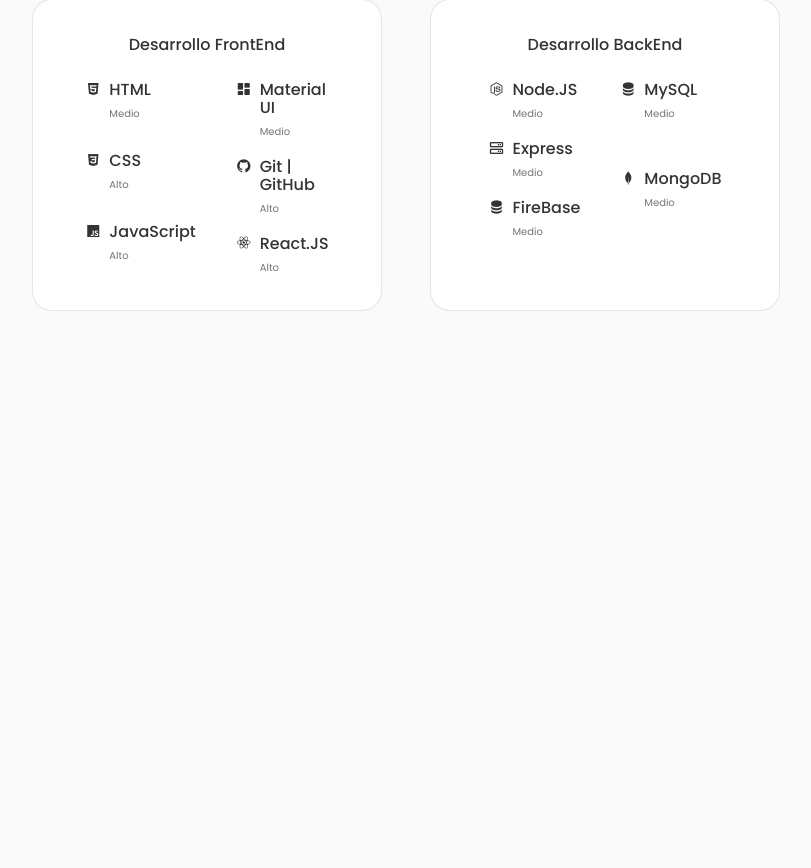
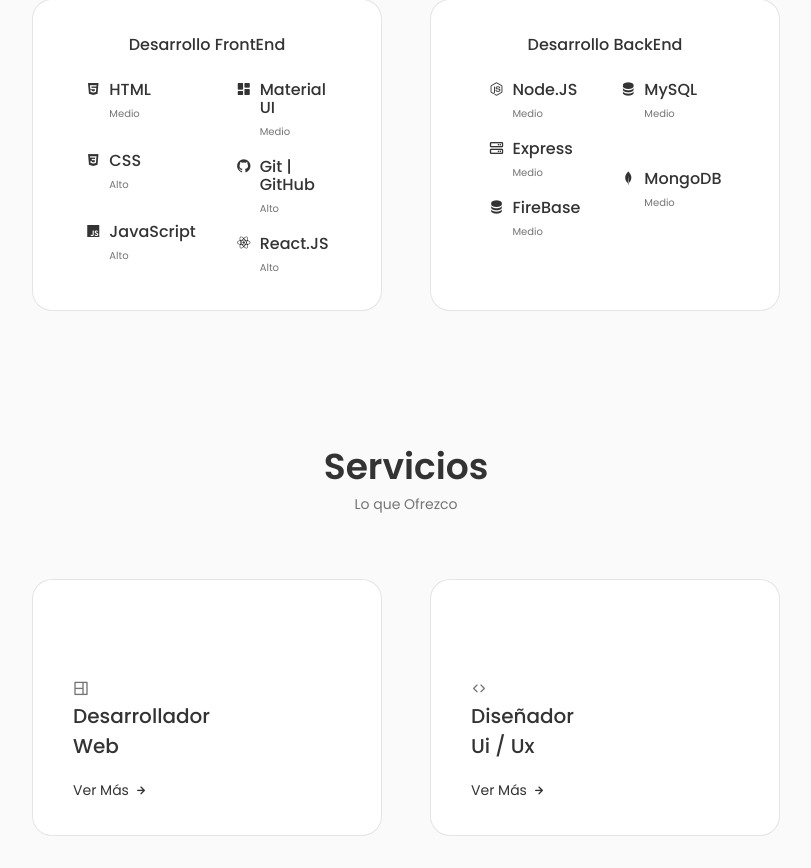
Before and after one commit to maxianguita/portafolio, a React (Vite) app: page / in a window 1280 px wide. Shown: the part 1785-2653 px from the top of the page, without its empty margins (234-1045 px from the left). Before the commit the page ends 2128 px from the top, so only its background shows below. Built offline with nearby package versions, Linux system fonts and the light colour scheme.

Commit message:
ServiceComponet finalizado

```diff
--- a/src/App.jsx
+++ b/src/App.jsx
@@ -4,6 +4,7 @@
 import Home from './components/home/Home'
 import About from './components/About/About'
 import Skills from './components/Skills/Skills'
+import Services from './components/ServicesCard/Services'
 
 const App = () => {
   return (
@@ -14,6 +15,7 @@
         <Home/>
         <About/>
         <Skills/>
+        <Services/>
       </main>
     </div>
   )
--- /dev/null
+++ b/src/components/ServicesCard/Services.jsx
@@ -0,0 +1,87 @@
+import React, { useState } from 'react'
+import './services.css'
+
+const Services = () => {
+    const [toggleState, setToggleState] = useState(0)
+
+    const toggleTab = (index) => {
+        setToggleState(index);
+    }
+
+  return (
+    <section className="services section" id="services">
+        <h2 className="section__title">Servicios</h2>
+        <span className="section__subtitle">Lo que Ofrezco</span>
+
+        <div className="services__container container grid">
+            <div className="services__content">
+                <i className="uil uil-web-grid services_icon"></i>
+                <h3 className="services__title">Desarrollador <br/> Web</h3>
+
+                <span className="services__button" onClick={()=> toggleTab(1)}>Ver Más
+                 <i className="uil uil-arrow-right services__button-icon"></i></span>
+
+                <div className={toggleState === 1 ? "services__modal active-modal" : "services__modal"}>
+                    <div className="services__modal-content">
+                        <i className="uil uil-times services__modal-close" onClick={() => toggleTab(0)}></i>
+                        <h3 className="services__modal-title">Desarrollo Web</h3>
+                        <p className="services__modal-description">Servicio haciendo un trabajo de calidad a clientes y empresas.</p>
+
+                        <ul className="services__modal-services grid">
+                            <li className="services__modal-service">
+                                <i className="uil uil-check-circle services__modal-icon"></i>
+                                <p className="services__modal-info">Desarrollo de interfaz de usuario.</p>
+                            </li>
+                            <li className="services__modal-service">
+                                <i className="uil uil-check-circle services__modal-icon"></i>
+                                <p className="services__modal-info">Desarrollo de páginas web.</p>
+                            </li>
+                            <li className="services__modal-service">
+                                <i className="uil uil-check-circle services__modal-icon"></i>
+                                <p className="services__modal-info">Creación de interacciones de elementos ux.</p>
+                            </li>
+
+                        </ul>
+                    </div>
+                </div>
+
+            </div>
+            <div className="services__content">
+                <i className="uil uil-arrow services_icon"></i>
+                <h3 className="services__title">Diseñador <br/> Ui / Ux</h3>
+
+                <span className="services__button" onClick={()=> toggleTab(2)}>Ver Más
+                <i className="uil uil-arrow-right services__button-icon"></i></span>
+
+                <div className={toggleState === 2 ? "services__modal active-modal" : "services__modal"}>
+                    <div className="services__modal-content">
+                        <i className="uil uil-times services__modal-close" onClick={() => toggleTab(0)}></i>
+                        <h3 className="services__modal-title">Diseño UX/UI</h3>
+                        <p className="services__modal-description">Servicio haciendo un trabajo de calidad a clientes y empresas.</p>
+
+                        <ul className="services__modal-services grid">
+                            <li className="services__modal-service">
+                                <i className="uil uil-check-circle services__modal-icon"></i>
+                                <p className="services__modal-info">Desarrollo de interfaz de usuario.</p>
+                            </li>
+                            <li className="services__modal-service">
+                                <i className="uil uil-check-circle services__modal-icon"></i>
+                                <p className="services__modal-info">Desarrollo de páginas web.</p>
+                            </li>
+                            <li className="services__modal-service">
+                                <i className="uil uil-check-circle services__modal-icon"></i>
+                                <p className="services__modal-info">Creción de interacciones de elementos ux.</p>
+                            </li>
+
+                        </ul>
+                    </div>
+                </div>
+
+            </div>
+        </div>
+
+    </section>
+  )
+}
+
+export default Services
--- /dev/null
+++ b/src/components/ServicesCard/services.css
@@ -0,0 +1,145 @@
+.services__container{
+    grid-template-columns: repeat(2,350px);
+    column-gap: 3rem;
+    justify-content: center;
+}
+
+.services__content{
+    position: relative;
+    border: 1px solid rgba(0, 0, 0, 0.1);
+    background-color: var(--container-color);
+    padding:  6rem 0 2rem 2.5rem;
+    border-radius: 1.25rem;
+}
+
+.services__icon{
+   display: block;
+   font-size: 2rem;
+   color: var(--title-color);
+   margin-bottom: var(--mb-1);
+}
+
+.services__title{
+    font-size: var(--h3-font-size);
+    margin-bottom: var(--mb-1);
+    font-weight: var(--font-medium);
+}
+
+.services__button{
+    color: var(--title-color);
+    font-size: var(--small-font-size);
+    display: inline-flex;
+    align-items: center;
+    column-gap: 0.25rem;
+    cursor: pointer;
+}
+
+.services__button-icon{
+    font-size: 1rem;
+    transition: 0.3s;
+}
+
+.services__button:hover .services__button-icon{
+    transform:  translateX(00.25rem);
+}
+
+
+.services__modal{
+    position: fixed;
+    top: 0;
+    left: 0;
+    right: 0;
+    bottom: 0;
+    background-color: rgba(0, 0, 0, 0.5);
+    z-index: var(--z-modal);
+    display: flex;
+    justify-content: center;
+    align-items: center;
+    padding: 0 1rem ;
+    opacity: 0;
+    visibility: hidden;
+    transition: .3s;
+}
+
+.services__modal-content{
+    width: 500px;
+    position: relative;
+    background-color: var(--container-color);
+    padding: 4.5rem 2.5rem 2.5rem;
+    border-radius:  1.5rem ;
+}
+
+.services__modal-close{
+    position: absolute;
+    top: 1.5rem;
+    right:  1.5rem;
+    font-size: 1.5rem;
+    color: var(--title-color);
+    cursor: pointer;
+}
+
+.services__modal-title,
+.services__modal-description{
+    text-align: center;
+}
+
+.services__modal-title{
+    font-size: var(--h3-font-size);
+    font-weight: var(--font-medium);
+    margin-bottom: var(--mb-1);
+}
+
+.services__modal-description{
+    font-size: var(--small-font-size) ;
+    padding: 0 3.5rem ;
+    margin-bottom: var(--mb-2);
+}
+
+ .services__modal-services {
+    row-gap: 0.75 rem;
+}
+
+ .services__modal-services{
+    /* display: flex;
+    align-items: center;
+    column-gap: 1rem; */
+}
+
+
+.services__modal-icon{
+    color: var(--title-color);
+    font-size: 1rem;
+}
+
+.services__modal-info{
+    font-size: var(--small-font-size);
+}
+
+.active-modal{
+    opacity: 1;
+    visibility: visible;
+}
+
+
+/*=============== BREAKPOINTS ===============*/
+/* For large devices */
+@media screen and (max-width: 992px) {
+  .services__container{
+    grid-template-columns: repeat(2, 250px);
+  }
+}
+
+
+
+@media screen and (max-width: 576px) {
+    .services__container{
+    grid-template-columns: repeat(1, 250px);
+  }
+}
+
+/* For small devices */
+@media screen and (max-width: 350px) {
+  .services__modal-content{
+    padding: 4rem 1.5rem 2rem;
+  }
+}
```
